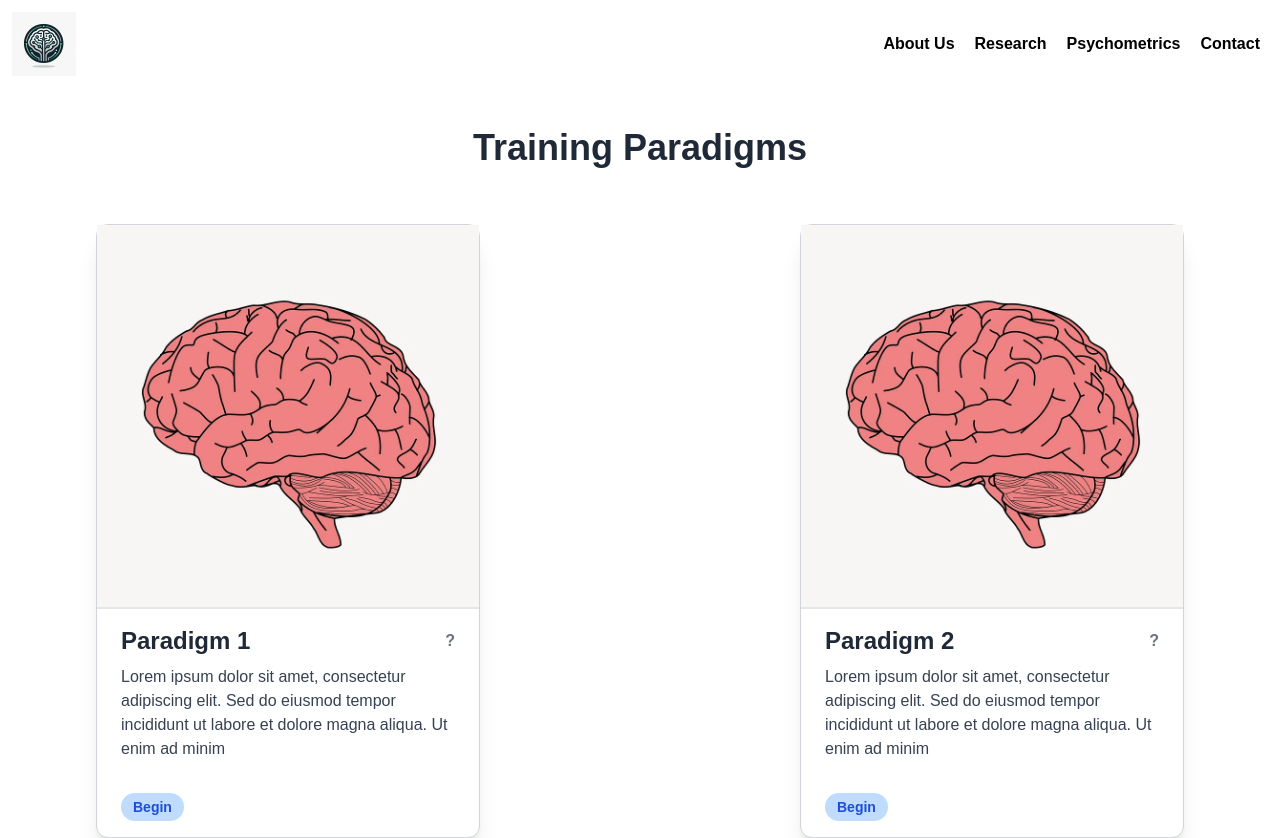
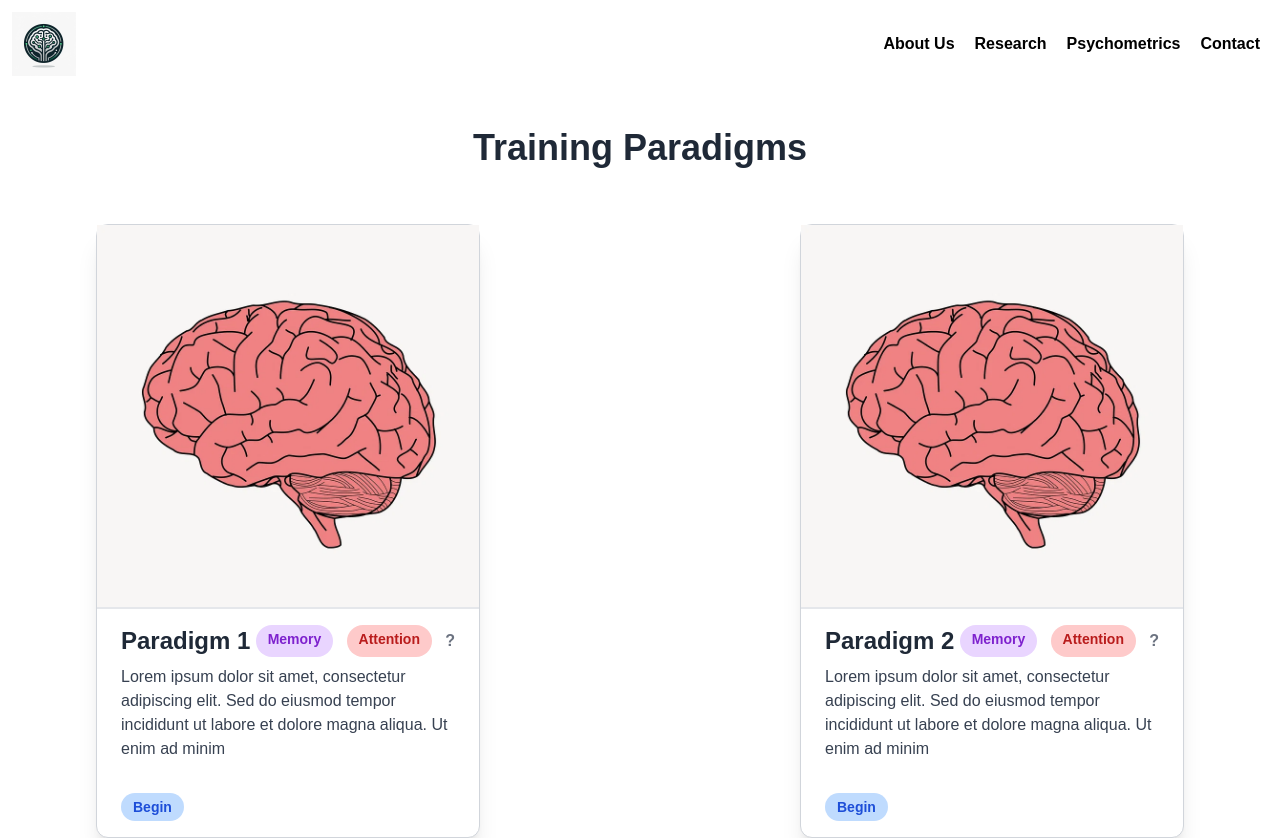
Before and after one commit to Broilan/Noetica, a React (Vite) app in the folder cognexus/: page /tasks in a window 1280 px wide. Shown: the top 838 px of the page. Built offline with nearby package versions, Linux system fonts and the light colour scheme.

Commit message:
added task tags

```diff
--- a/cognexus/src/components/TaskCard.tsx
+++ b/cognexus/src/components/TaskCard.tsx
@@ -4,10 +4,11 @@ interface TaskCardProps {
     taskName: string;
     description: string;
     imageUrl: string;
+    tags: string[];
 }
 
 
-const TaskCard: React.FC<TaskCardProps> = ({ taskName, description, imageUrl }) => {
+const TaskCard: React.FC<TaskCardProps> = ({ taskName, description, imageUrl, tags }) => {
     return (
         <div className="max-w-sm rounded-xl shadow-xl bg-white border border-gray-300 m-4">
           <img src={imageUrl} alt={taskName} />
@@ -15,6 +16,8 @@ const TaskCard: React.FC<TaskCardProps> = ({ taskName, description, imageUrl })
 
             <div className="flex justify-between">
                 <div className="font-bold text-2xl mb-2 text-gray-800">{taskName}</div>
+                <div className='bg-purple-200 px-3 py-1 mr-2 mb-2 rounded-full font-bold text-purple-700 text-sm'>{tags[0]}</div>
+                <div className='bg-red-200 px-3 py-1 mr-2 mb-2 rounded-full font-bold text-red-700 text-sm'>{tags[1]}</div>
                 <button className="font-bold text-gray-500 pb-2">?</button>
             </div>
 
--- a/cognexus/src/pages/Tasks.tsx
+++ b/cognexus/src/pages/Tasks.tsx
@@ -7,14 +7,14 @@ const Tasks = () => {
 
 
     const cognitiveTrainingParadigms = [
-        { id: 1, name: 'Paradigm 1', description: loremIpsum, imageUrl: brainImg},
-        { id: 2, name: 'Paradigm 2', description: loremIpsum, imageUrl: brainImg},
-        { id: 3, name: 'Paradigm 3', description: loremIpsum, imageUrl: brainImg},
-        { id: 4, name: 'Paradigm 4', description: loremIpsum, imageUrl: brainImg},
-        { id: 5, name: 'Paradigm 5', description: loremIpsum, imageUrl: brainImg},
-        { id: 6, name: 'Paradigm 6', description: loremIpsum, imageUrl: brainImg},
-        { id: 7, name: 'Paradigm 7', description: loremIpsum, imageUrl: brainImg},
-        { id: 8, name: 'Paradigm 8', description: loremIpsum, imageUrl: brainImg},
+        { id: 1, name: 'Paradigm 1', description: loremIpsum, imageUrl: brainImg, tags: ['Memory', 'Attention', 'Problem Solving']},
+        { id: 2, name: 'Paradigm 2', description: loremIpsum, imageUrl: brainImg, tags: ['Memory', 'Attention', 'Problem Solving']},
+        { id: 3, name: 'Paradigm 3', description: loremIpsum, imageUrl: brainImg, tags: ['Memory', 'Attention', 'Problem Solving']},
+        { id: 4, name: 'Paradigm 4', description: loremIpsum, imageUrl: brainImg, tags: ['Memory', 'Attention', 'Problem Solving']},
+        { id: 5, name: 'Paradigm 5', description: loremIpsum, imageUrl: brainImg, tags: ['Memory', 'Attention', 'Problem Solving']},
+        { id: 6, name: 'Paradigm 6', description: loremIpsum, imageUrl: brainImg, tags: ['Memory', 'Attention', 'Problem Solving']},
+        { id: 7, name: 'Paradigm 7', description: loremIpsum, imageUrl: brainImg, tags: ['Memory', 'Attention', 'Problem Solving']},
+        { id: 8, name: 'Paradigm 8', description: loremIpsum, imageUrl: brainImg, tags: ['Memory', 'Attention', 'Problem Solving']},
     ];
 
     return (
@@ -24,7 +24,7 @@ const Tasks = () => {
 
             {cognitiveTrainingParadigms.map(paradigm => (
 
-                <TaskCard taskName={paradigm.name} description={paradigm.description} imageUrl={brainImg}></TaskCard>
+                <TaskCard taskName={paradigm.name} description={paradigm.description} imageUrl={brainImg} tags={paradigm.tags}></TaskCard>
 
             ))}
 
```
